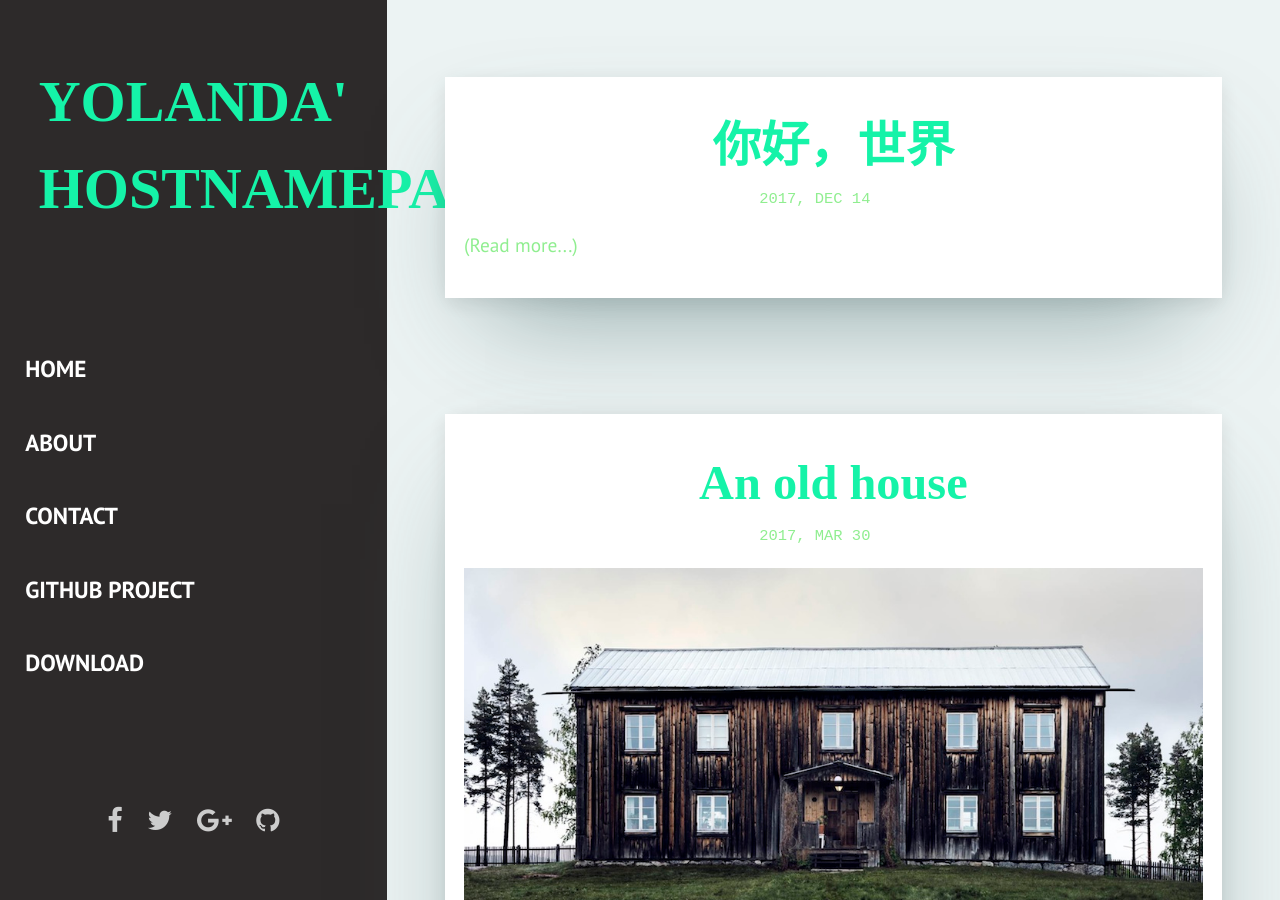
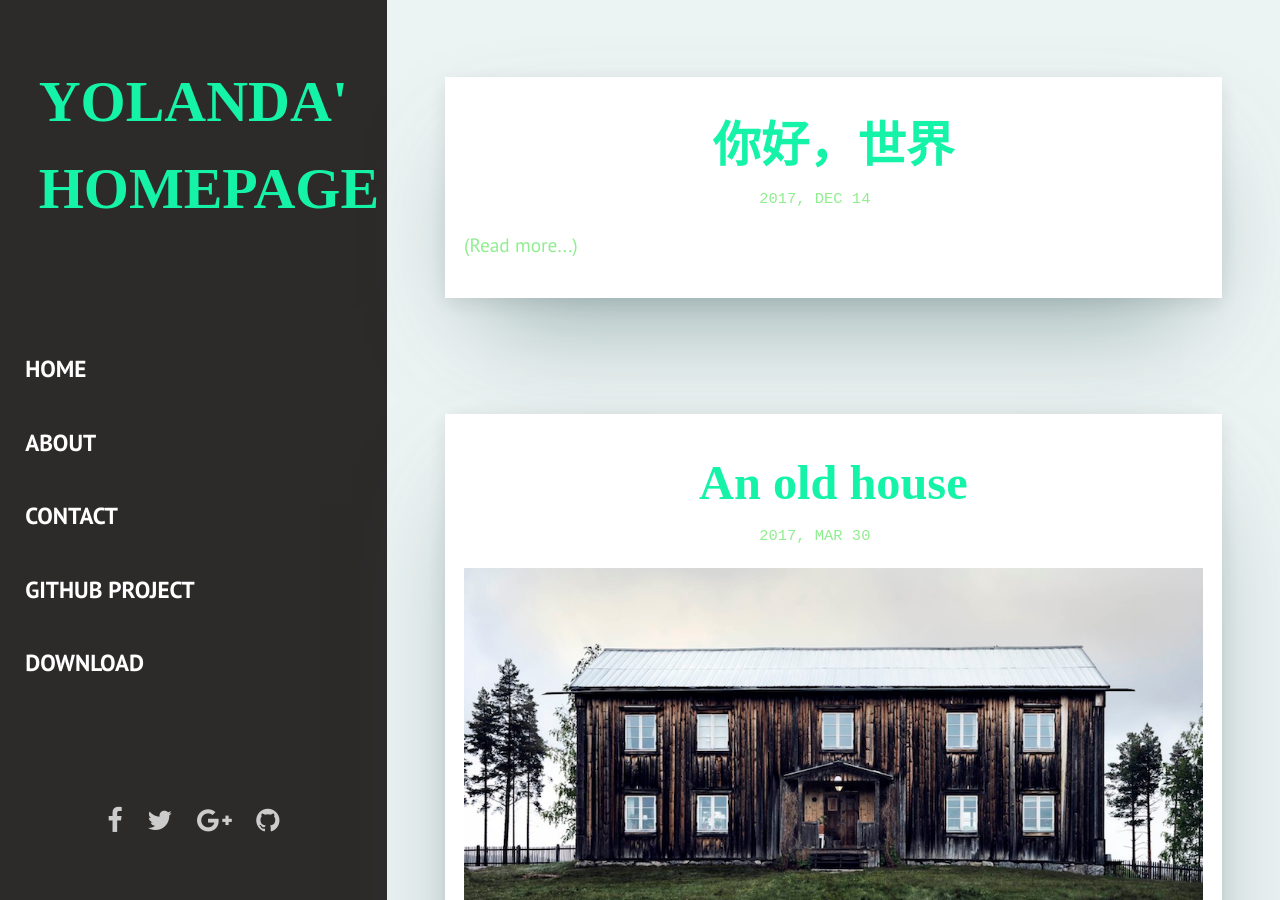
Before and after one commit to wmYOLANDA/wmYOLANDA.github.io, a Jekyll site: the page built from index.html, in a window 1280 px wide and 900 px high. Built offline with Jekyll 4.4.1, drawn with Linux system fonts in a browser that asks for light colours; some web fonts are replaced; the list of posts is cut into pages by our own code.

Commit message:
modify pagename

```diff
--- a/_config.yml
+++ b/_config.yml
@@ -1,5 +1,5 @@
 # Profile information
-name: Yolanda' hostnamepage
+name: Yolanda' Homepage
 title: Yolanda's Homepage
 description: > # this means to ignore newlines until "baseurl:"
   Write an awesome description for your new site here. You can edit this
--- a/index.html
+++ b/index.html
@@ -6,7 +6,7 @@ layout: default
 <article class="main-article">
   <div class="wrap-content">
     <header class="header-article">
-      <h2 class="title-article"><a href="{{post.url | prepend: site.baseurl}}">{{post.title}}</a></h2>
+      <h3 class="title-article"><a href="{{post.url | prepend: site.baseurl}}">{{post.title}}</a></h3>
       <div class="post-date"><span>{{post.date | date: '%Y, %b %d'}}&nbsp;&nbsp;&nbsp;&nbsp;</span></div>
     </header>
     {% if post.img %}
```
